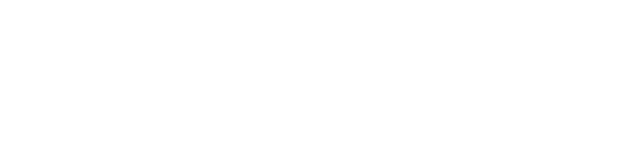
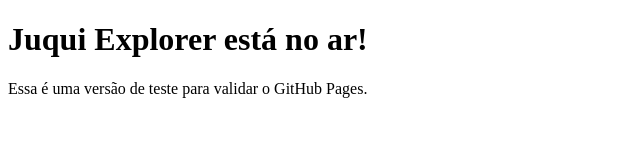
Before and after one commit to renanheriky/Juqui-explorer-, a website: page public/index.html in a window 1280 px wide. Shown: the whole page, without its empty margins (0-640 px from the left). Drawn offline with Linux system fonts and the light colour scheme.

Commit message:
Update index.html

```diff
--- a/public/index.html
+++ b/public/index.html
@@ -1 +1,11 @@
-<!DOCTYPE html><html><head><title>Juquitiba</title></head><body></body></html>
+<!DOCTYPE html>
+<html lang="pt-br">
+<head>
+  <meta charset="UTF-8">
+  <title>Juqui Explorer</title>
+</head>
+<body>
+  <h1>Juqui Explorer está no ar!</h1>
+  <p>Essa é uma versão de teste para validar o GitHub Pages.</p>
+</body>
+</html>
```
